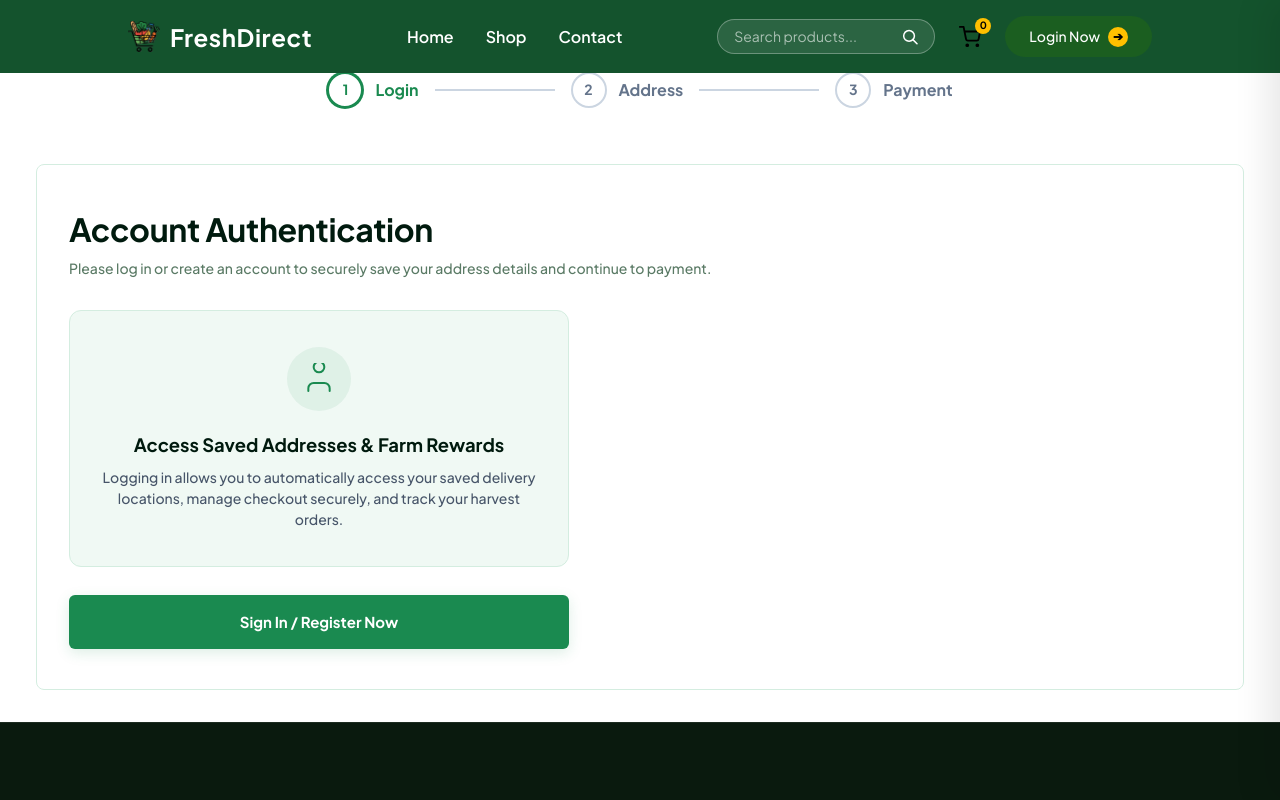
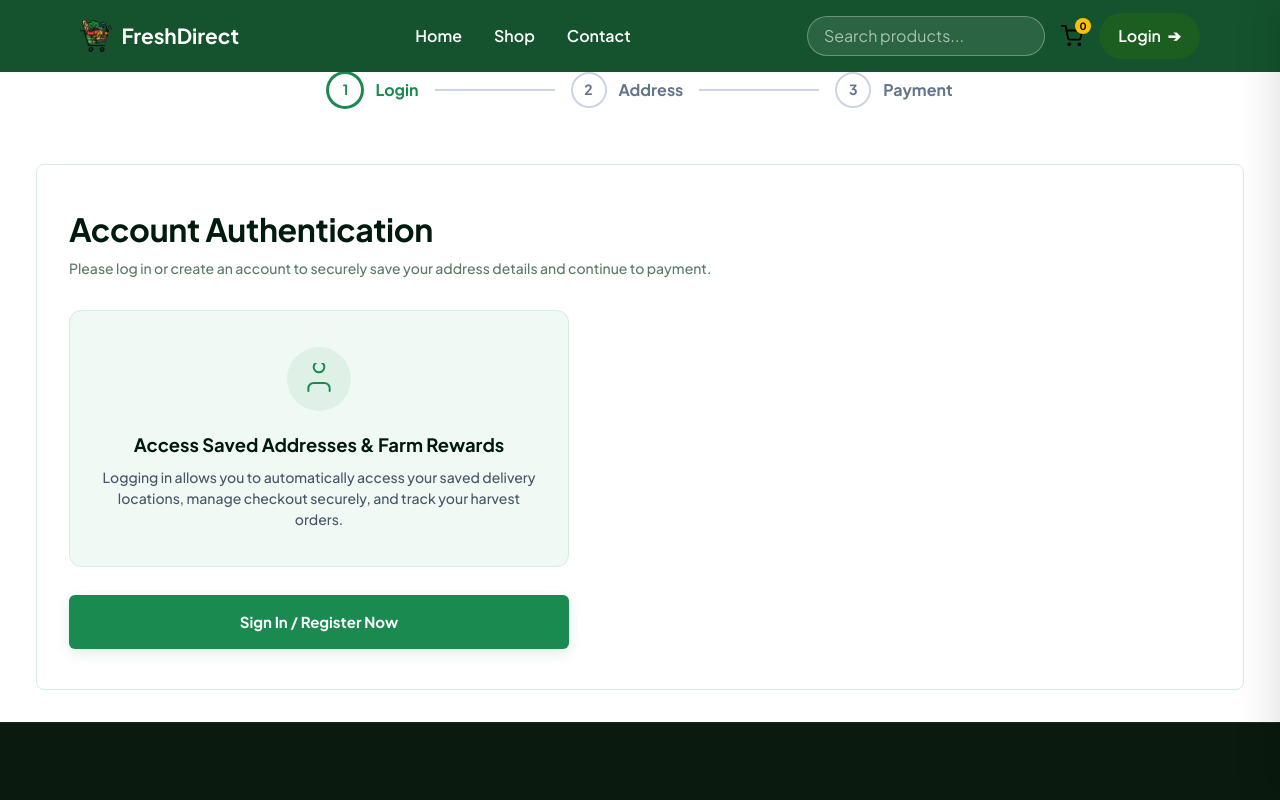
Before and after one commit to misriyaa/FreshDirect, a React (Vite) app in the folder frontend/: page /checkout in a window 1280 px wide. Shown: the top 800 px of the page. Built offline with nearby package versions, Linux system fonts and the light colour scheme; no server answers; a web font is replaced by a local one.

Commit message:
navbar styled

```diff
--- a/frontend/src/components/navbar/Navbar.jsx
+++ b/frontend/src/components/navbar/Navbar.jsx
@@ -4,7 +4,6 @@ import "./navbar.css";
 import { useAppContext } from "../../context/AppContext";
 
 const Navbar = ({ onCartClick, onLoginClick }) => {
-
   const [open, setOpen] = React.useState(false);
 
   const [profileDropdown, setProfileDropdown] =
@@ -27,21 +26,15 @@ const Navbar = ({ onCartClick, onLoginClick }) => {
 
   // Logout handler
   const logoOut = () => {
-
-    // Remove stored auth data
     localStorage.removeItem("user");
-
     localStorage.removeItem("token");
 
-    // Reset context user
     setUser(null);
 
-    // Close dropdowns
     setProfileDropdown(false);
 
     setOpen(false);
 
-    // Redirect
     navigate("/");
   };
 
@@ -50,37 +43,41 @@ const Navbar = ({ onCartClick, onLoginClick }) => {
 
   // Auto navigate on search
   useEffect(() => {
-
     if (searchQuery.trim().length > 0) {
-
       navigate("/all-products");
-
     }
-
   }, [searchQuery, navigate]);
 
   return (
     <nav className="navbar">
 
-      {/* ================= BRAND ================= */}
+      {/* LEFT */}
+
+      <div className="nav-left">
 
         <NavLink
           to="/"
           className="nav-brand"
           onClick={() => setSearchQuery("")}
         >
+
           <img
             src="/favicon.png"
-          alt="Ecoland Logo"
+            alt="FreshDirect Logo"
             className="brand-logo"
           />
 
           <span className="brand-name">
             FreshDirect
           </span>
+
         </NavLink>
 
-      {/* ================= DESKTOP LINKS ================= */}
+      </div>
+
+      {/* CENTER */}
+
+      <div className="nav-center">
 
         <div className="nav-links-desktop">
 
@@ -100,8 +97,6 @@ const Navbar = ({ onCartClick, onLoginClick }) => {
             Shop
           </NavLink>
 
-
-
           {user && (
             <NavLink
               to="/my-orders"
@@ -120,11 +115,13 @@ const Navbar = ({ onCartClick, onLoginClick }) => {
 
         </div>
 
-      {/* ================= DESKTOP ACTIONS ================= */}
+      </div>
 
-      <div className="nav-actions-desktop">
+      {/* RIGHT */}
 
-        {/* SEARCH */}
+      <div className="nav-right">
+
+        {/* DESKTOP SEARCH */}
 
         <div className="search-container">
 
@@ -163,10 +160,10 @@ const Navbar = ({ onCartClick, onLoginClick }) => {
 
         </div>
 
-        {/* CART */}
+        {/* DESKTOP CART */}
 
         <div
-          className="cart-icon-container"
+          className="cart-icon-container desktop-cart"
           onClick={onCartClick}
           role="button"
           tabIndex={0}
@@ -194,7 +191,9 @@ const Navbar = ({ onCartClick, onLoginClick }) => {
 
         </div>
 
-        {/* ================= AUTH / PROFILE ================= */}
+        {/* AUTH */}
+
+        <div className="desktop-auth">
 
           {!user ? (
 
@@ -202,7 +201,7 @@ const Navbar = ({ onCartClick, onLoginClick }) => {
               className="cta-button"
               onClick={onLoginClick}
             >
-            Login Now
+              Login
               <span className="cta-arrow">
                 ➔
               </span>
@@ -220,8 +219,6 @@ const Navbar = ({ onCartClick, onLoginClick }) => {
                   )
                 }
               >
-
-              {/* USERNAME */}
 
                 {user?.name?.split(" ")[0]}
 
@@ -250,11 +247,8 @@ const Navbar = ({ onCartClick, onLoginClick }) => {
                   <button
                     className="menu-item"
                     onClick={() => {
-
                       navigate("/my-orders");
-
                       setProfileDropdown(false);
-
                     }}
                   >
                     My Orders
@@ -277,7 +271,58 @@ const Navbar = ({ onCartClick, onLoginClick }) => {
 
         </div>
 
-      {/* ================= MOBILE MENU BUTTON ================= */}
+        {/* MOBILE ACTIONS */}
+
+        <div className="mobile-right-actions">
+
+          {/* MOBILE SEARCH */}
+
+          <div className="mobile-search-container">
+
+            <input
+              value={searchQuery}
+              onChange={(e) =>
+                setSearchQuery(e.target.value)
+              }
+              className="mobile-search-input"
+              type="text"
+              placeholder="Search"
+            />
+
+          </div>
+
+          {/* MOBILE CART */}
+
+          <div
+            className="cart-icon-container mobile-cart-icon"
+            onClick={onCartClick}
+            role="button"
+            tabIndex={0}
+          >
+
+            <svg
+              width="22"
+              height="22"
+              viewBox="0 0 14 14"
+              fill="none"
+              className="cart-svg"
+            >
+              <path
+                d="M.583.583h2.333l1.564 7.81a1.17 1.17 0 0 0 1.166.94h5.67a1.17 1.17 0 0 0 1.167-.94l.933-4.893H3.5m2.333 8.75a.583.583 0 1 1-1.167 0 .583.583 0 0 1 1.167 0m6.417 0a.583.583 0 1 1-1.167 0 .583.583 0 0 1 1.167 0"
+                stroke="currentColor"
+                strokeWidth="1.2"
+                strokeLinecap="round"
+                strokeLinejoin="round"
+              />
+            </svg>
+
+            <span className="cart-badge">
+              {totalCartItems}
+            </span>
+
+          </div>
+
+          {/* MOBILE MENU */}
 
           <button
             onClick={() => setOpen(!open)}
@@ -308,7 +353,11 @@ const Navbar = ({ onCartClick, onLoginClick }) => {
 
           </button>
 
-      {/* ================= MOBILE DRAWER ================= */}
+        </div>
+
+      </div>
+
+      {/* MOBILE DRAWER */}
 
       <div
         className={`mobile-drawer ${
@@ -320,11 +369,8 @@ const Navbar = ({ onCartClick, onLoginClick }) => {
           to="/"
           end
           onClick={() => {
-
             setOpen(false);
-
             setSearchQuery("");
-
           }}
           className={getNavLinkClass}
         >
@@ -333,14 +379,6 @@ const Navbar = ({ onCartClick, onLoginClick }) => {
 
         <NavLink
           to="/all-products"
-          onClick={() => setOpen(false)}
-          className={getNavLinkClass}
-        >
-          All Product
-        </NavLink>
-
-        <NavLink
-          to="/shop"
           onClick={() => setOpen(false)}
           className={getNavLinkClass}
         >
@@ -369,41 +407,13 @@ const Navbar = ({ onCartClick, onLoginClick }) => {
 
         <hr className="mobile-divider" />
 
-        {/* MOBILE CART */}
-
-        <div
-          className="mobile-cart-link"
-          onClick={() => {
-
-            setOpen(false);
-
-            onCartClick();
-
-          }}
-          role="button"
-          tabIndex={0}
-        >
-
-          Cart
-
-          <span className="mobile-cart-badge">
-            {totalCartItems}
-          </span>
-
-        </div>
-
-        {/* MOBILE USER */}
-
         {!user ? (
 
           <button
             className="mobile-cta-button"
             onClick={() => {
-
               setOpen(false);
-
               onLoginClick();
-
             }}
           >
             Login
@@ -411,20 +421,12 @@ const Navbar = ({ onCartClick, onLoginClick }) => {
 
         ) : (
 
-          <div className="mobile-user-section">
-
-            <p className="mobile-username">
-              {user?.name}
-            </p>
-
           <button
             className="mobile-cta-button logout-btn"
             onClick={logoOut}
           >
             Logout
           </button>
-
-          </div>
 
         )}
 
--- a/frontend/src/components/navbar/navbar.css
+++ b/frontend/src/components/navbar/navbar.css
@@ -1,58 +1,67 @@
-/* Color & Font Configuration */
 :root {
-  --bg-green-primary: #14532d; /* Tailwind green-900 */
+  --bg-green-primary: #14532d;
   --bg-green-btn: #1b5e20;
   --bg-green-btn-hover: #144517;
   --accent-gold: #FFC000;
   --text-white: #ffffff;
-  --border-white-alpha: rgba(255, 255, 255, 0.3);
-  --bg-white-alpha: rgba(255, 255, 255, 0.1);
+  --border-white-alpha: rgba(255,255,255,0.3);
+  --bg-white-alpha: rgba(255,255,255,0.1);
 }
 
-/* Global Navbar Shell Configuration */
 .navbar {
   position: fixed;
   top: 0;
   left: 0;
   right: 0;
   z-index: 50;
+  height: 72px;
+  background: var(--bg-green-primary);
   display: flex;
   align-items: center;
   justify-content: space-between;
-  padding: 1rem 1.5rem;
-  background-color: var(--bg-green-primary);
-  transition: all 0.3s ease;
+  padding: 0 1rem;
   font-family: "Plus Jakarta Sans", sans-serif;
 }
 
-/* Brand Branding Layouts */
+.nav-left,
+.nav-center,
+.nav-right {
+  display: flex;
+  align-items: center;
+}
+
+.nav-right {
+  gap: 1rem;
+}
+
 .nav-brand {
   display: flex;
   align-items: center;
-  gap: 0.625rem;
+  gap: 0.6rem;
   text-decoration: none;
-  color: var(--text-white);
+  color: white;
 }
 
 .brand-logo {
   width: 2rem;
   height: 2rem;
   object-fit: contain;
-  border-radius: 0.125rem;
 }
 
 .brand-name {
-  font-size: 1.5rem;
+  font-size: 1.3rem;
   font-weight: 700;
-  letter-spacing: 0.025em;
 }
 
-/* Main Navigation Shared Links */
+.nav-links-desktop {
+  display: none;
+}
+
 .nav-link {
+  color: white;
+  text-decoration: none;
   font-weight: 600;
-  color: var(--text-white);
-  text-decoration: none;
-  transition: color 0.2s ease;
+  transition: 0.2s;
 }
 
 .nav-link:hover,
@@ -60,324 +69,237 @@
   color: var(--accent-gold);
 }
 
-/* Navigation System Container Viewports */
-.nav-links-desktop {
+.search-container {
   display: none;
 }
 
-.nav-actions-desktop {
-  display: none;
-}
-
-/* Desktop Search Component Layouts */
-.search-container {
-  display: none; /* Desktop Only Feature hidden until min-width: 1024px */
-}
-
 .search-input {
-  width: 10rem;
+  width: 180px;
   background: transparent;
+  border: none;
   outline: none;
-  border: none;
-  color: var(--text-white);
-  font-size: 0.875rem;
+  color: white;
 }
 
 .search-input::placeholder {
-  color: rgba(255, 255, 255, 0.6);
+  color: rgba(255,255,255,0.6);
 }
 
-.search-icon {
-  stroke: var(--text-white);
+.search-container {
+  align-items: center;
+  gap: 0.5rem;
+  border: 1px solid var(--border-white-alpha);
+  background: var(--bg-white-alpha);
+  padding: 0.45rem 1rem;
+  border-radius: 999px;
 }
 
-/* Shopping Cart Element Structure */
 .cart-icon-container {
   position: relative;
-  cursor: pointer;
   display: flex;
   align-items: center;
+  cursor: pointer;
 }
 
 .cart-svg {
-  stroke: var(--text-white);
-  transition: stroke 0.2s ease;
-}
-
-.cart-icon-container:hover .cart-svg {
-  stroke: var(--accent-gold);
+  stroke: white;
 }
 
 .cart-badge {
   position: absolute;
-  top: -0.5rem;
-  right: -0.625rem;
+  top: -7px;
+  right: -8px;
+  width: 16px;
+  height: 16px;
+  border-radius: 50%;
+  background: var(--accent-gold);
+  color: black;
   font-size: 10px;
   font-weight: 700;
-  color: #000000;
-  background-color: var(--accent-gold);
-  width: 1rem;
-  height: 1rem;
-  border-radius: 50%;
   display: flex;
   align-items: center;
   justify-content: center;
 }
 
-/* Action Button Layouts */
-.cta-button {
+.cta-button,
+.profile-button,
+.mobile-cta-button {
+  border: none;
   cursor: pointer;
-  display: flex;
-  align-items: center;
-  gap: 0.5rem;
-  padding: 0.625rem 1.5rem;
-  background-color: var(--bg-green-btn);
-  color: var(--text-white);
-  font-weight: 500;
-  font-size: 0.875rem;
-  border: none;
-  border-radius: 9999px;
-  transition: background-color 0.2s ease;
+  border-radius: 999px;
+  font-weight: 600;
 }
 
-.cta-button:hover {
-  background-color: var(--bg-green-btn-hover);
+.cta-button,
+.profile-button {
+  background: var(--bg-green-btn);
+  color: white;
+  padding: 0.7rem 1.2rem;
 }
 
 .cta-arrow {
-  background-color: var(--accent-gold);
-  color: #000000;
-  border-radius: 50%;
-  width: 1.25rem;
-  height: 1.25rem;
+  margin-left: 0.4rem;
+}
+
+.profile-dropdown-container {
+  position: relative;
+}
+
+.profile-menu {
+  position: absolute;
+  top: 110%;
+  right: 0;
+  background: #0f3d1d;
+  min-width: 160px;
+  border-radius: 0.5rem;
+  overflow: hidden;
+}
+
+.menu-item {
+  width: 100%;
+  border: none;
+  background: transparent;
+  color: white;
+  padding: 0.9rem 1rem;
+  text-align: left;
+  cursor: pointer;
+}
+
+.menu-item:hover {
+  background: rgba(255,255,255,0.08);
+}
+
+.mobile-right-actions {
   display: flex;
   align-items: center;
-  justify-content: center;
-  font-weight: 700;
-  font-size: 0.75rem;
+  gap: 0.7rem;
 }
 
-/* Mobile Icon Activation Layouts */
+.mobile-search-container {
+  display: flex;
+  align-items: center;
+  width: 110px;
+  padding: 0.45rem 0.7rem;
+  border-radius: 999px;
+  background: rgba(255,255,255,0.08);
+  border: 1px solid rgba(255,255,255,0.15);
+}
+
+.mobile-search-input {
+  width: 100%;
+  border: none;
+  outline: none;
+  background: transparent;
+  color: white;
+  font-size: 0.8rem;
+}
+
+.mobile-search-input::placeholder {
+  color: rgba(255,255,255,0.6);
+}
+
 .mobile-menu-toggle {
-  display: block;
   background: transparent;
   border: none;
   cursor: pointer;
-  outline: none;
 }
 
 .burger-icon {
-  stroke: var(--text-white);
+  stroke: white;
 }
 
-/* Mobile Navigation Dropdown Panels */
 .mobile-drawer {
   display: none;
-  position: absolute;
-  top: 100%;
-  left: 0;
-  width: 100%;
-  background-color: rgba(20, 83, 45, 0.95);
-  backdrop-filter: blur(16px);
-  -webkit-backdrop-filter: blur(16px);
-  box-shadow: 0 10px 15px -3px rgba(0, 0, 0, 0.3);
-  padding: 1.5rem;
-  flex-direction: column;
-  align-items: flex-start;
-  gap: 1rem;
-  border-t: 1px solid rgba(255, 255, 255, 0.1);
 }
 
 .mobile-drawer.open {
   display: flex;
-}
-
-.mobile-drawer .nav-link {
+  flex-direction: column;
+  position: absolute;
+  top: 72px;
+  left: 0;
   width: 100%;
-  padding: 0.25rem 0;
+  background: rgba(20,83,45,0.98);
+  padding: 1.5rem;
+  gap: 1rem;
 }
 
 .mobile-divider {
-  width: 100%;
   border: none;
-  border-top: 1px solid rgba(255, 255, 255, 0.1);
-  margin: 0.25rem 0;
-}
-
-.mobile-cart-link {
-  display: flex;
-  align-items: center;
-  gap: 0.5rem;
-  color: var(--text-white);
-  text-decoration: none;
-  font-weight: 600;
-}
-
-.mobile-cart-badge {
-  background-color: var(--accent-gold);
-  color: #000000;
-  font-size: 0.75rem;
-  padding: 0.125rem 0.5rem;
-  border-radius: 9999px;
-  font-weight: 700;
+  border-top: 1px solid rgba(255,255,255,0.1);
 }
 
 .mobile-cta-button {
-  width: 100%;
-  cursor: pointer;
-  padding: 0.75rem 1.5rem;
-  background-color: var(--bg-green-btn);
-  color: var(--text-white);
-  font-weight: 500;
-  font-size: 0.875rem;
-  border: none;
-  border-radius: 9999px;
-  text-align: center;
-  margin-top: 0.5rem;
+  background: var(--bg-green-btn);
+  color: white;
+  padding: 0.9rem;
 }
 
-/* --- Responsive Media Queries --- */
+.logout-btn {
+  background: #bd2130;
+}
 
-/* Medium Devices (Tablets, 768px and up) */
+.desktop-auth,
+.desktop-cart {
+  display: none;
+}
+
+/* TABLET */
+
 @media (min-width: 768px) {
+
   .navbar {
-    padding: 1rem 4rem;
+    padding: 0 3rem;
   }
 
   .nav-links-desktop {
     display: flex;
-    align-items: center;
     gap: 2rem;
   }
 
-  .nav-actions-desktop {
+  .desktop-auth,
+  .desktop-cart {
     display: flex;
-    align-items: center;
-    gap: 1.5rem;
   }
 
-  .mobile-menu-toggle {
+  .mobile-right-actions {
     display: none;
   }
 
-  .mobile-drawer.open {
-    display: none;
-  }
 }
 
-/* Large Devices (Desktops, 1024px and up) */
+/* DESKTOP */
+
 @media (min-width: 1024px) {
+
   .navbar {
-    padding: 1rem 6rem;
+    padding: 0 5rem;
   }
 
   .search-container {
     display: flex;
-    align-items: center;
-    gap: 0.5rem;
-    border: 1px solid var(--border-white-alpha);
-    padding: 0.375rem 1rem;
-    border-radius: 9999px;
-    background-color: var(--bg-white-alpha);
-  }
   }
 
-/* Extra Large Devices (1280px and up) */
-@media (min-width: 1280px) {
-  .navbar {
-    padding: 1rem 8rem;
-  }
-}
-/* Profile Dropdown Component Anchor */
-.profile-dropdown-container {
-  position: relative;
-  display: inline-block;
 }
 
-/* Rounded Profile Interactive Button Styling */
-.profile-button {
-  cursor: pointer;
-  display: flex;
-  align-items: center;
-  gap: 0.5rem;
-  padding: 0.625rem 1.5rem;
-  background-color: var(--bg-green-btn);
-  color: var(--text-white);
-  font-weight: 600;
-  font-size: 0.875rem;
-  border: 1px solid rgba(255, 255, 255, 0.2);
-  border-radius: 9999px;
-  transition: all 0.2s ease;
+/* SMALL MOBILE */
+
+@media (max-width: 480px) {
+
+  .navbar {
+    padding: 0 0.8rem;
   }
 
-.profile-button:hover {
-  background-color: var(--bg-green-btn-hover);
+  .brand-name {
+    font-size: 1rem;
   }
 
-.arrow-icon {
-  transition: transform 0.2s ease;
+  .mobile-search-container {
+    width: 90px;
   }
 
-.arrow-icon.rotate {
-  transform: rotate(180deg);
+  .mobile-search-input {
+    font-size: 0.7rem;
   }
 
-/* Floating Overlay Dropdown Panel */
-.profile-menu {
-  position: absolute;
-  top: calc(100% + 0.5rem);
-  right: 0;
-  background-color: #0f3d1d; /* Slightly darker shade for hierarchy layering */
-  border: 1px solid rgba(255, 255, 255, 0.15);
-  border-radius: 0.5rem;
-  min-width: 160px;
-  box-shadow: 0 10px 25px -5px rgba(0, 0, 0, 0.4);
-  padding: 0.375rem;
-  display: flex;
-  flex-direction: column;
-  gap: 0.25rem;
-  z-index: 100;
-  backdrop-filter: blur(8px);
 }
-
-/* Dropdown Action Items */
-.menu-item {
-  background: transparent;
-  border: none;
-  color: var(--text-white);
-  font-size: 0.875rem;
-  font-weight: 500;
-  text-align: left;
-  padding: 0.5rem 1rem;
-  border-radius: 0.25rem;
-  cursor: pointer;
-  width: 100%;
-  transition: background-color 0.15s ease, color 0.15s ease;
-}
-
-.menu-item:hover {
-  background-color: rgba(255, 255, 255, 0.08);
-  color: var(--accent-gold);
-}
-
-/* Accent Red styling specifically for desktop logout triggers */
-.menu-item.logout {
-  color: #ff6b6b;
-  border-top: 1px solid rgba(255, 255, 255, 0.1);
-  border-radius: 0 0 0.25rem 0.25rem;
-  margin-top: 0.25rem;
-}
-
-.menu-item.logout:hover {
-  background-color: rgba(255, 107, 107, 0.1);
-  color: #ff8787;
-}
-
-/* Red styling specifically for mobile panel logout triggers */
-.mobile-cta-button.logout-btn {
-  background-color: #bd2130;
-}
-
-.mobile-cta-button.logout-btn:hover {
-  background-color: #a01b27;
-}
```
Lines whose indentation alone changed are shown as unchanged.
